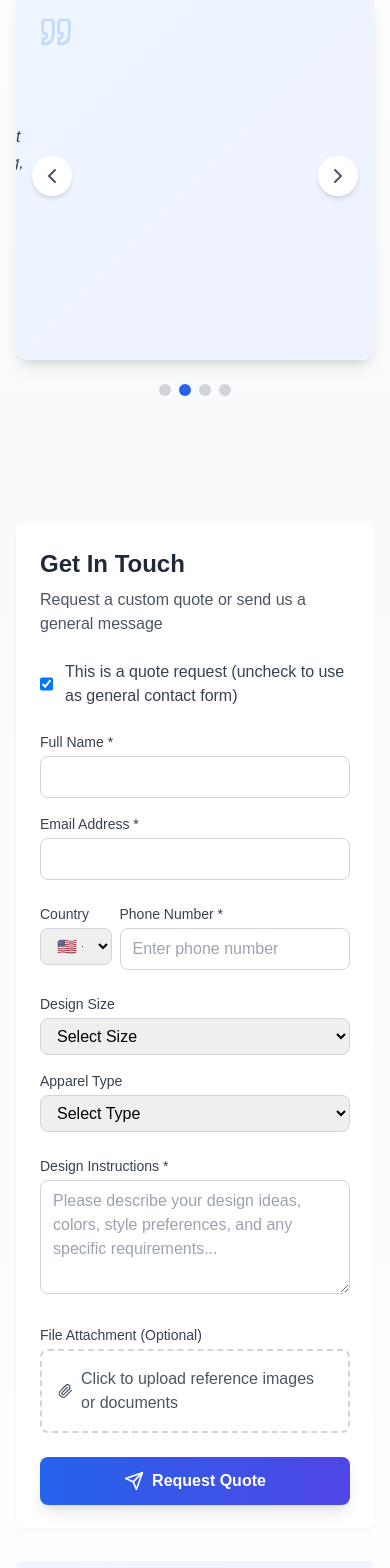
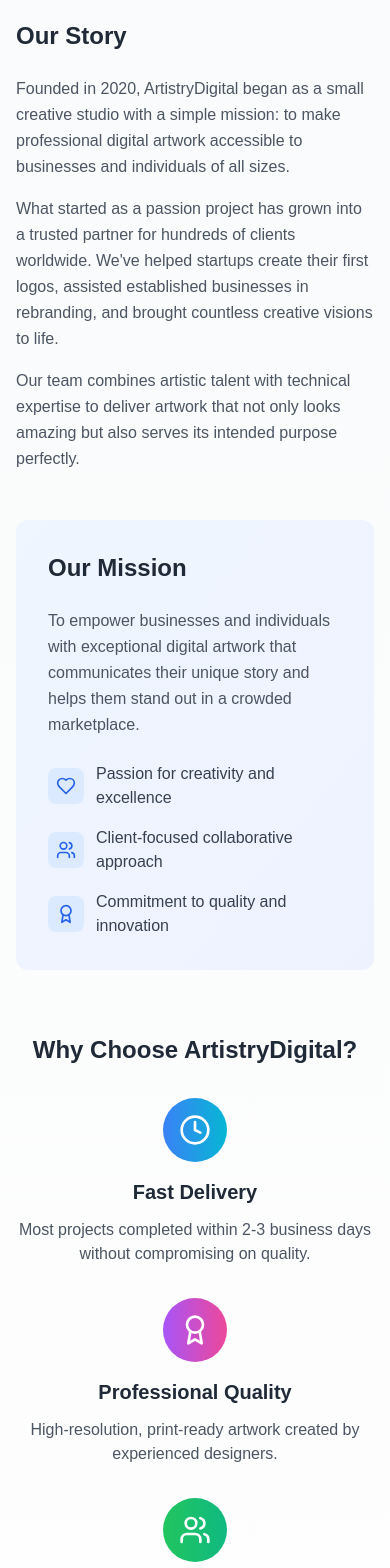
Before and after one commit to safeervconn/ABS-Stitch, a React (Vite) app: page / in a window 390 px wide. Shown: the part 5660-7228 px from the top of the page. Built offline with nearby package versions, Linux system fonts and the light colour scheme.

Commit message:
Add continuous testimonial carousel, improve navbar, and add About section

```diff
--- a/src/App.tsx
+++ b/src/App.tsx
@@ -12,6 +12,7 @@
 import CatalogPreview from './components/CatalogPreview';
 import Services from './components/Services';
 import Testimonials from './components/Testimonials';
+import About from './components/About';
 import QuoteForm from './components/QuoteForm';
 import ContactInfo from './components/ContactInfo';
 import Footer from './components/Footer';
@@ -36,6 +37,9 @@
 
               {/* Services offered by the business */}
               <Services />
+
+              {/* About section */}
+              <About />
 
               {/* Customer testimonials */}
               <Testimonials />
--- /dev/null
+++ b/src/components/About.tsx
@@ -0,0 +1,145 @@
+/**
+ * About Section Component
+ *
+ * Features:
+ * - Company story and mission
+ * - Team information
+ * - Why choose us section
+ * - Professional and trustworthy design
+ */
+
+import React from 'react';
+import { Users, Award, Clock, Heart } from 'lucide-react';
+
+const About: React.FC = () => {
+  return (
+    <section className="py-16 bg-gradient-to-b from-gray-50 to-white" id="about">
+      <div className="container mx-auto px-4">
+
+        {/* Section Header */}
+        <div className="text-center mb-12">
+          <h2 className="text-3xl md:text-4xl font-extrabold text-gray-800 mb-4">
+            About ArtistryDigital
+          </h2>
+          <p className="text-lg text-gray-600 max-w-2xl mx-auto">
+            We're passionate about transforming creative ideas into stunning digital artwork that makes an impact
+          </p>
+        </div>
+
+        <div className="grid lg:grid-cols-2 gap-12 items-center mb-16">
+
+          {/* Company Story */}
+          <div>
+            <h3 className="text-2xl font-bold text-gray-800 mb-6">Our Story</h3>
+            <div className="space-y-4 text-gray-600 leading-relaxed">
+              <p>
+                Founded in 2020, ArtistryDigital began as a small creative studio with a simple mission:
+                to make professional digital artwork accessible to businesses and individuals of all sizes.
+              </p>
+              <p>
+                What started as a passion project has grown into a trusted partner for hundreds of clients
+                worldwide. We've helped startups create their first logos, assisted established businesses
+                in rebranding, and brought countless creative visions to life.
+              </p>
+              <p>
+                Our team combines artistic talent with technical expertise to deliver artwork that not only
+                looks amazing but also serves its intended purpose perfectly.
+              </p>
+            </div>
+          </div>
+
+          {/* Mission & Values */}
+          <div className="bg-gradient-to-br from-blue-50 to-indigo-50 rounded-xl p-8">
+            <h3 className="text-2xl font-bold text-gray-800 mb-6">Our Mission</h3>
+            <p className="text-gray-600 mb-6 leading-relaxed">
+              To empower businesses and individuals with exceptional digital artwork that communicates
+              their unique story and helps them stand out in a crowded marketplace.
+            </p>
+
+            <div className="space-y-4">
+              <div className="flex items-center space-x-3">
+                <div className="bg-blue-100 p-2 rounded-lg">
+                  <Heart className="h-5 w-5 text-blue-600" />
+                </div>
+                <span className="text-gray-700 font-medium">Passion for creativity and excellence</span>
+              </div>
+              <div className="flex items-center space-x-3">
+                <div className="bg-blue-100 p-2 rounded-lg">
+                  <Users className="h-5 w-5 text-blue-600" />
+                </div>
+                <span className="text-gray-700 font-medium">Client-focused collaborative approach</span>
+              </div>
+              <div className="flex items-center space-x-3">
+                <div className="bg-blue-100 p-2 rounded-lg">
+                  <Award className="h-5 w-5 text-blue-600" />
+                </div>
+                <span className="text-gray-700 font-medium">Commitment to quality and innovation</span>
+              </div>
+            </div>
+          </div>
+        </div>
+
+        {/* Why Choose Us */}
+        <div className="text-center mb-8">
+          <h3 className="text-2xl font-bold text-gray-800 mb-8">Why Choose ArtistryDigital?</h3>
+        </div>
+
+        <div className="grid md:grid-cols-3 gap-8">
+          <div className="text-center">
+            <div className="bg-gradient-to-r from-blue-500 to-cyan-500 w-16 h-16 rounded-full flex items-center justify-center mx-auto mb-4">
+              <Clock className="h-8 w-8 text-white" />
+            </div>
+            <h4 className="text-xl font-bold text-gray-800 mb-3">Fast Delivery</h4>
+            <p className="text-gray-600">
+              Most projects completed within 2-3 business days without compromising on quality.
+            </p>
+          </div>
+
+          <div className="text-center">
+            <div className="bg-gradient-to-r from-purple-500 to-pink-500 w-16 h-16 rounded-full flex items-center justify-center mx-auto mb-4">
+              <Award className="h-8 w-8 text-white" />
+            </div>
+            <h4 className="text-xl font-bold text-gray-800 mb-3">Professional Quality</h4>
+            <p className="text-gray-600">
+              High-resolution, print-ready artwork created by experienced designers.
+            </p>
+          </div>
+
+          <div className="text-center">
+            <div className="bg-gradient-to-r from-green-500 to-emerald-500 w-16 h-16 rounded-full flex items-center justify-center mx-auto mb-4">
+              <Users className="h-8 w-8 text-white" />
+            </div>
+            <h4 className="text-xl font-bold text-gray-800 mb-3">Personal Service</h4>
+            <p className="text-gray-600">
+              Direct communication with our design team and unlimited revisions until you're satisfied.
+            </p>
+          </div>
+        </div>
+
+        {/* Stats */}
+        <div className="bg-gradient-to-r from-blue-600 to-indigo-600 rounded-xl p-8 mt-16">
+          <div className="grid md:grid-cols-4 gap-8 text-center text-white">
+            <div>
+              <div className="text-3xl font-bold mb-2">500+</div>
+              <div className="text-blue-100">Projects Completed</div>
+            </div>
+            <div>
+              <div className="text-3xl font-bold mb-2">300+</div>
+              <div className="text-blue-100">Happy Clients</div>
+            </div>
+            <div>
+              <div className="text-3xl font-bold mb-2">4.9</div>
+              <div className="text-blue-100">Average Rating</div>
+            </div>
+            <div>
+              <div className="text-3xl font-bold mb-2">24h</div>
+              <div className="text-blue-100">Average Response Time</div>
+            </div>
+          </div>
+        </div>
+      </div>
+    </section>
+  );
+};
+
+export default About;
--- a/src/components/Services.tsx
+++ b/src/components/Services.tsx
@@ -59,7 +59,7 @@
   ];
 
   return (
-    <section className="py-16 bg-gradient-to-b from-gray-50 to-white">
+    <section className="py-16 bg-gradient-to-b from-gray-50 to-white" id="services">
       <div className="container mx-auto px-4">
 
         {/* Section Header */}
--- a/src/components/Testimonials.tsx
+++ b/src/components/Testimonials.tsx
@@ -2,17 +2,17 @@
  * Testimonials Component
  *
  * Features:
- * - Customer testimonials carousel
- * - Simple click-through navigation
- * - Customer photos and ratings
+ * - Continuous sliding carousel with 3-4 visible cards
+ * - Smooth right-to-left animation
+ * - Auto-play functionality
  * - Responsive design
  */
 
 import React, { useState, useEffect } from 'react';
-import { ChevronLeft, ChevronRight, Star, Quote } from 'lucide-react';
+import { Star, Quote } from 'lucide-react';
 
 const Testimonials: React.FC = () => {
-  // Sample testimonials data
+  // Extended testimonials data for continuous carousel
   const testimonials = [
     {
       id: 1,
@@ -20,7 +20,7 @@
       company: "Fashion Startup",
       image: "https://images.pexels.com/photos/774909/pexels-photo-774909.jpeg?auto=compress&cs=tinysrgb&w=150",
       rating: 5,
-      text: "ArtistryDigital transformed my rough sketches into beautiful t-shirt designs. The quality exceeded my expectations and the turnaround time was incredible!"
+      text: "ArtistryDigital transformed my rough sketches into beautiful t-shirt designs. The quality exceeded my expectations!"
     },
     {
       id: 2,
@@ -28,7 +28,7 @@
       company: "Tech Company",
       image: "https://images.pexels.com/photos/1222271/pexels-photo-1222271.jpeg?auto=compress&cs=tinysrgb&w=150",
       rating: 5,
-      text: "I needed a logo for my startup and they delivered multiple concepts quickly. The final design perfectly captures our brand identity. Highly recommended!"
+      text: "I needed a logo for my startup and they delivered multiple concepts quickly. Perfect brand identity!"
     },
     {
       id: 3,
@@ -36,7 +36,7 @@
       company: "Local Business",
       image: "https://images.pexels.com/photos/1036623/pexels-photo-1036623.jpeg?auto=compress&cs=tinysrgb&w=150",
       rating: 4,
-      text: "Professional service and great communication throughout the project. They took my vision and made it even better than I imagined."
+      text: "Professional service and great communication. They made my vision even better than I imagined."
     },
     {
       id: 4,
@@ -44,41 +44,48 @@
       company: "Marketing Agency",
       image: "https://images.pexels.com/photos/1239291/pexels-photo-1239291.jpeg?auto=compress&cs=tinysrgb&w=150",
       rating: 5,
-      text: "We use ArtistryDigital for all our client projects. Consistent quality, fair pricing, and always on time. They're an essential part of our team."
+      text: "Consistent quality, fair pricing, and always on time. They're an essential part of our team."
+    },
+    {
+      id: 5,
+      name: "Lisa Thompson",
+      company: "E-commerce Store",
+      image: "https://images.pexels.com/photos/1130626/pexels-photo-1130626.jpeg?auto=compress&cs=tinysrgb&w=150",
+      rating: 5,
+      text: "Amazing artwork for our product line. Sales increased 40% after using their designs!"
+    },
+    {
+      id: 6,
+      name: "James Wilson",
+      company: "Restaurant Chain",
+      image: "https://images.pexels.com/photos/1043471/pexels-photo-1043471.jpeg?auto=compress&cs=tinysrgb&w=150",
+      rating: 4,
+      text: "Creative menu designs and branding materials. Our customers love the new look!"
     }
   ];
 
-  // State to track current testimonial
-  const [currentIndex, setCurrentIndex] = useState(0);
-  const [isTransitioning, setIsTransitioning] = useState(false);
+  // Duplicate testimonials for seamless loop
+  const extendedTestimonials = [...testimonials, ...testimonials];
 
-  // Auto-advance slideshow
+  const [currentOffset, setCurrentOffset] = useState(0);
+  const cardWidth = 320; // Width of each card including margin
+  const visibleCards = 3; // Number of cards visible at once
+
+  // Auto-slide effect
   useEffect(() => {
     const interval = setInterval(() => {
-      goToNext();
-    }, 5000); // Change slide every 5 seconds
+      setCurrentOffset(prev => {
+        const newOffset = prev + 1;
+        // Reset to beginning when we've moved through all original cards
+        if (newOffset >= testimonials.length) {
+          return 0;
+        }
+        return newOffset;
+      });
+    }, 3000); // Move every 3 seconds
 
     return () => clearInterval(interval);
-  }, []);
-
-  // Navigation functions
-  const goToPrevious = () => {
-    if (isTransitioning) return;
-    setIsTransitioning(true);
-    setTimeout(() => {
-      setCurrentIndex((prev) => (prev === 0 ? testimonials.length - 1 : prev - 1));
-      setIsTransitioning(false);
-    }, 150);
-  };
-
-  const goToNext = () => {
-    if (isTransitioning) return;
-    setIsTransitioning(true);
-    setTimeout(() => {
-      setCurrentIndex((prev) => (prev === testimonials.length - 1 ? 0 : prev + 1));
-      setIsTransitioning(false);
-    }, 150);
-  };
+  }, [testimonials.length]);
 
   return (
     <section className="py-16 bg-gradient-to-b from-white to-gray-50">
@@ -94,39 +101,43 @@
           </p>
         </div>
 
-        {/* Testimonial Carousel */}
-        <div className="max-w-4xl mx-auto">
-          <div className="bg-gradient-to-br from-blue-50 to-indigo-50 rounded-xl p-6 md:p-8 relative shadow-lg overflow-hidden">
+        {/* Continuous Carousel Container */}
+        <div className="relative overflow-hidden">
+          <div
+            className="flex transition-transform duration-1000 ease-in-out"
+            style={{
+              transform: `translateX(-${currentOffset * cardWidth}px)`,
+              width: `${extendedTestimonials.length * cardWidth}px`
+            }}
+          >
+            {extendedTestimonials.map((testimonial, index) => (
+              <div
+                key={`${testimonial.id}-${Math.floor(index / testimonials.length)}`}
+                className="flex-shrink-0 px-3"
+                style={{ width: `${cardWidth}px` }}
+              >
+                <div className="bg-gradient-to-br from-blue-50 to-indigo-50 rounded-xl p-6 shadow-sm h-80 flex flex-col">
 
                   {/* Quote Icon */}
-            <div className="absolute top-6 left-6 text-blue-200">
-              <Quote className="h-8 w-8" />
+                  <div className="text-blue-200 mb-3">
+                    <Quote className="h-6 w-6" />
                   </div>
 
-            {/* Testimonials Container */}
-            <div className="relative h-80 md:h-72">
-              <div
-                className="flex transition-transform duration-500 ease-in-out h-full"
-                style={{
-                  transform: `translateX(-${currentIndex * 100}%)`,
-                  width: `${testimonials.length * 100}%`
-                }}
-              >
-                {testimonials.map((testimonial, index) => (
-                  <div
-                    key={testimonial.id}
-                    className="w-full flex-shrink-0 text-center px-4"
-                    style={{ width: `${100 / testimonials.length}%` }}
-                  >
                   {/* Customer Photo */}
+                  <div className="flex items-center mb-4">
                     <img
                       src={testimonial.image}
                       alt={testimonial.name}
-                      className="w-16 h-16 rounded-full mx-auto mb-4 object-cover"
+                      className="w-12 h-12 rounded-full object-cover mr-3"
                     />
+                    <div>
+                      <p className="font-bold text-gray-800 text-sm">{testimonial.name}</p>
+                      <p className="text-gray-500 text-xs">{testimonial.company}</p>
+                    </div>
+                  </div>
 
                   {/* Rating */}
-                    <div className="flex justify-center mb-3">
+                  <div className="flex mb-3">
                     {[...Array(5)].map((_, i) => (
                       <Star
                         key={i}
@@ -136,58 +147,25 @@
                   </div>
 
                   {/* Testimonial Text */}
-                    <blockquote className="text-base md:text-lg text-gray-700 mb-4 italic leading-relaxed font-medium">
+                  <blockquote className="text-gray-700 text-sm leading-relaxed flex-grow">
                     "{testimonial.text}"
                   </blockquote>
-
-                    {/* Customer Info */}
-                    <div>
-                      <p className="font-bold text-gray-800">{testimonial.name}</p>
-                      <p className="text-gray-500 text-sm">{testimonial.company}</p>
                 </div>
               </div>
             ))}
           </div>
         </div>
 
-            {/* Navigation Arrows */}
-            <button
-              onClick={goToPrevious}
-              disabled={isTransitioning}
-              className="absolute left-4 top-1/2 transform -translate-y-1/2 bg-white rounded-full p-2 shadow-md hover:bg-gray-50 transition-colors disabled:opacity-50"
-            >
-              <ChevronLeft className="h-6 w-6 text-gray-600" />
-            </button>
-
-            <button
-              onClick={goToNext}
-              disabled={isTransitioning}
-              className="absolute right-4 top-1/2 transform -translate-y-1/2 bg-white rounded-full p-2 shadow-md hover:bg-gray-50 transition-colors disabled:opacity-50"
-            >
-              <ChevronRight className="h-6 w-6 text-gray-600" />
-            </button>
-          </div>
-
-          {/* Dots Indicator */}
-          <div className="flex justify-center mt-6 space-x-2">
+        {/* Progress Indicators */}
+        <div className="flex justify-center mt-8 space-x-2">
           {testimonials.map((_, index) => (
-              <button
+            <div
               key={index}
-                onClick={() => {
-                  if (!isTransitioning) {
-                    setIsTransitioning(true);
-                    setTimeout(() => {
-                      setCurrentIndex(index);
-                      setIsTransitioning(false);
-                    }, 150);
-                  }
-                }}
-                className={`w-3 h-3 rounded-full transition-colors ${
-                  index === currentIndex ? 'bg-blue-600' : 'bg-gray-300'
+              className={`w-2 h-2 rounded-full transition-colors duration-300 ${
+                index === (currentOffset % testimonials.length) ? 'bg-blue-600' : 'bg-gray-300'
               }`}
             />
           ))}
-          </div>
         </div>
       </div>
     </section>
```
Also changed, not shown: src/components/Navbar.tsx (+18 -16 lines). Lines whose indentation alone changed are shown as unchanged.
